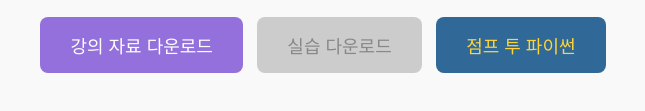
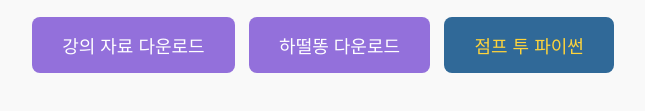
Before and after one commit to mukhoplus/MukhoLab, a website: page public/index.html in a window 1280 px wide. Shown: the part 453-564 px from the top of the page, without its empty margins (317-962 px from the left). Drawn offline with Linux system fonts and the light colour scheme.

Commit message:
Feat: 하떨똥 다운로드 버튼 추가

```diff
--- a/public/index.html
+++ b/public/index.html
@@ -1,7 +1,7 @@
 <!DOCTYPE html>
 <html lang="ko">
   <head>
-  <meta charset="UTF-8">
+    <meta charset="UTF-8" />
     <title>MukhoLab</title>
     <style>
       body {
@@ -53,7 +53,7 @@
       src="https://mukho-clock.github.io/"
       width="400"
       height="400"
-    style="border: none;"
+      style="border: none"
     ></iframe>
     <div class="content">
       <p>
@@ -65,18 +65,18 @@
           강의 자료 다운로드
         </a>
         <a
-        class="download-button disabled"
-        href="#"
-        target="_blank"
-        style="margin-left: 10px;"
+          class="download-button"
+          href="/하떨똥.exe"
+          download
+          style="margin-left: 10px"
         >
-        실습 다운로드
+          하떨똥 다운로드
         </a>
         <a
           class="download-button python-button"
           href="https://wikidocs.net/book/1"
           target="_blank"
-        style="margin-left: 10px;"
+          style="margin-left: 10px"
         >
           점프 투 파이썬
         </a>
```
Also changed, not shown: 1 other file. Lines whose indentation alone changed are shown as unchanged.
